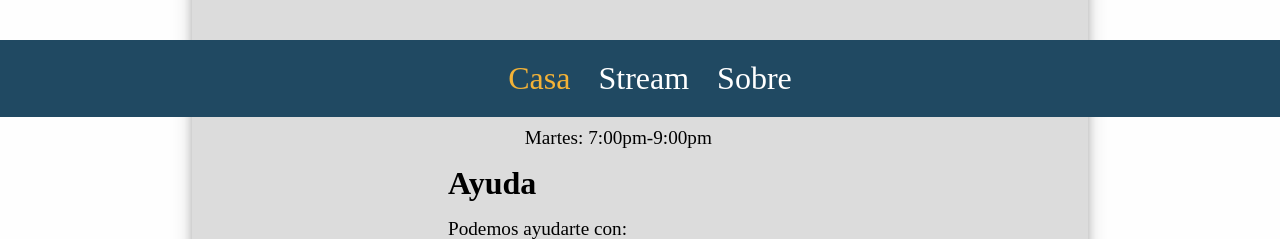
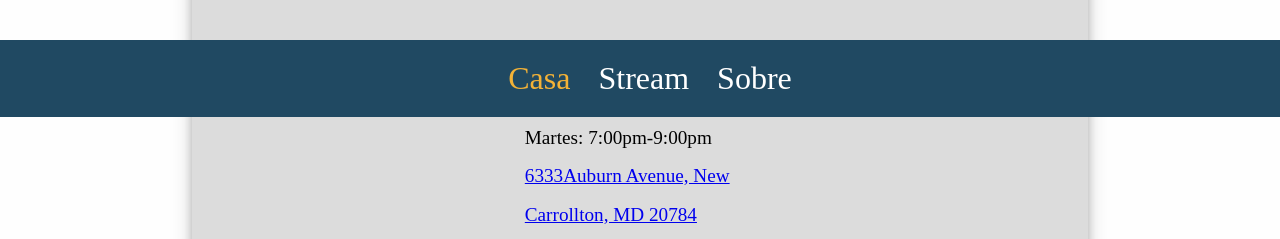
Before and after one commit to rfrancodiaz93/iglesiacasa, a plain HTML site: page index.html in a window 1280 px wide. Shown: the part 683-922 px from the top of the page. Drawn offline with Linux system fonts and the light colour scheme.

Commit message:
Update index.html

```diff
--- a/index.html
+++ b/index.html
@@ -24,6 +24,7 @@
 				<ul>
 					<li>Domingos: 3:00pm-5:00pm</li>
 					<li>Martes: 7:00pm-9:00pm</li>
+					<li><a href="https://goo.gl/maps/TfFUcZpS2aL2Q5DE6" class="anchor-address">6333Auburn Avenue, New Carrollton, MD 20784</a></li>
 				</ul>
 
 				<h4>Ayuda</h4>
```
